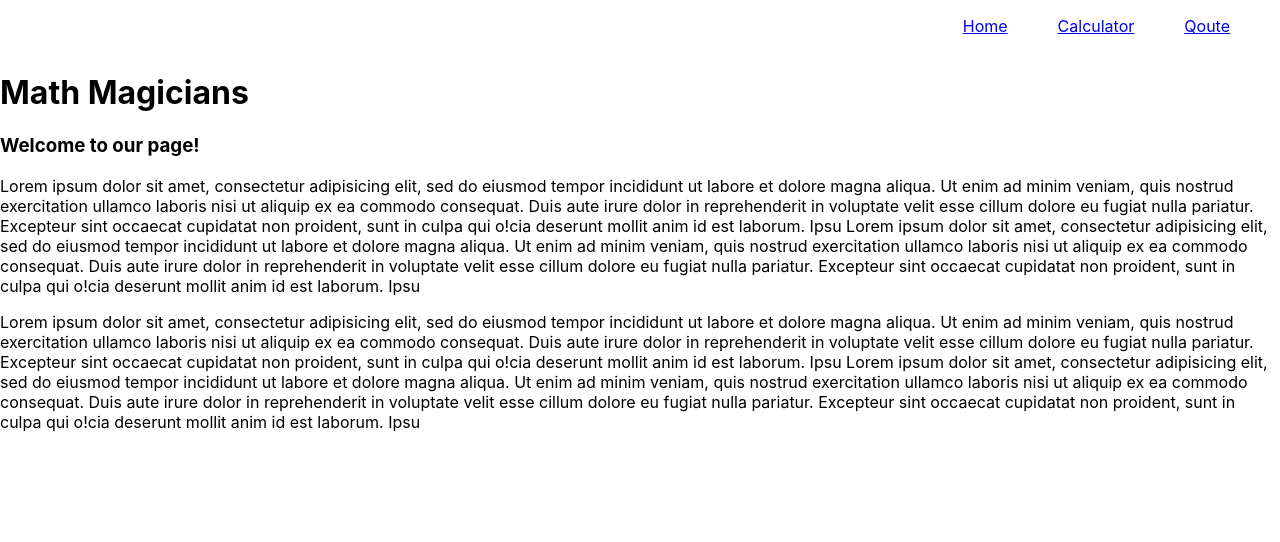
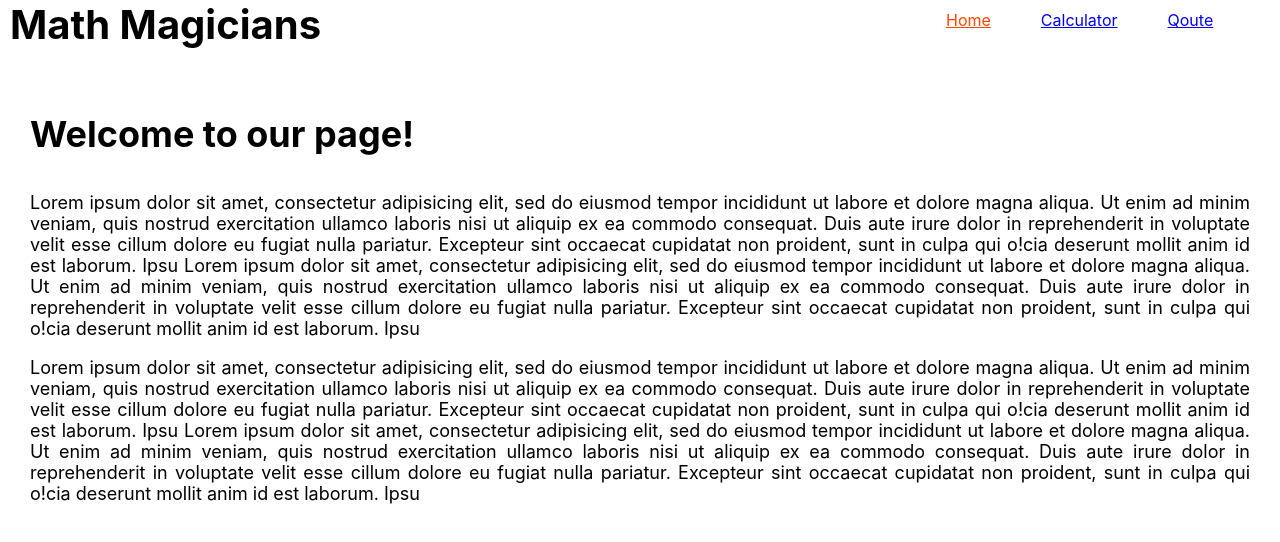
Before and after one commit to tta2yta/math-magicians, a React (Create React App) app: page / in a window 1280 px wide. Shown: the top 542 px of the page. Built offline with nearby package versions, Linux system fonts and the light colour scheme.

Commit message:
Add styles to navbar and home

```diff
--- a/src/App.css
+++ b/src/App.css
@@ -54,10 +54,36 @@ input[type="text"] {
 }
 .navBar{
   display: flex;
-  justify-content: flex-end
+}
+.navBar h1{
+  width: 70%;
+  font-size: 40px;
+  margin-top: 0;
+  padding-left: 10px;
 }
 
+.navBar ul{
+  display: flex;
+  justify-content: flex-end;
+  margin-top: 10px;
+}
 
 .navBar ul a{
   margin-right: 50px;
 }
+
+.home {
+  margin: 0 30px;
+}
+
+.home h3{
+  font-size: 36px;
+}
+.home p{
+  font-size: 18px;
+  text-align: justify;
+}
+.active-link {
+  color: orangered;
+  text-decoration: underline;
+}
--- a/src/components/NavBar.js
+++ b/src/components/NavBar.js
@@ -21,6 +21,7 @@ const NavBar = () => {
   ];
   return (
     <div className="navBar">
+      <h1>Math Magicians</h1>
       <ul>
         {links.map((item) => (
           <NavLink
--- a/src/pages/home.js
+++ b/src/pages/home.js
@@ -2,7 +2,7 @@ import React from 'react';
 
 const Home = () => (
   <div className="home">
-    <h1>Math Magicians</h1>
+
     <h3>Welcome to our page!</h3>
     <div>
       <p>
```
